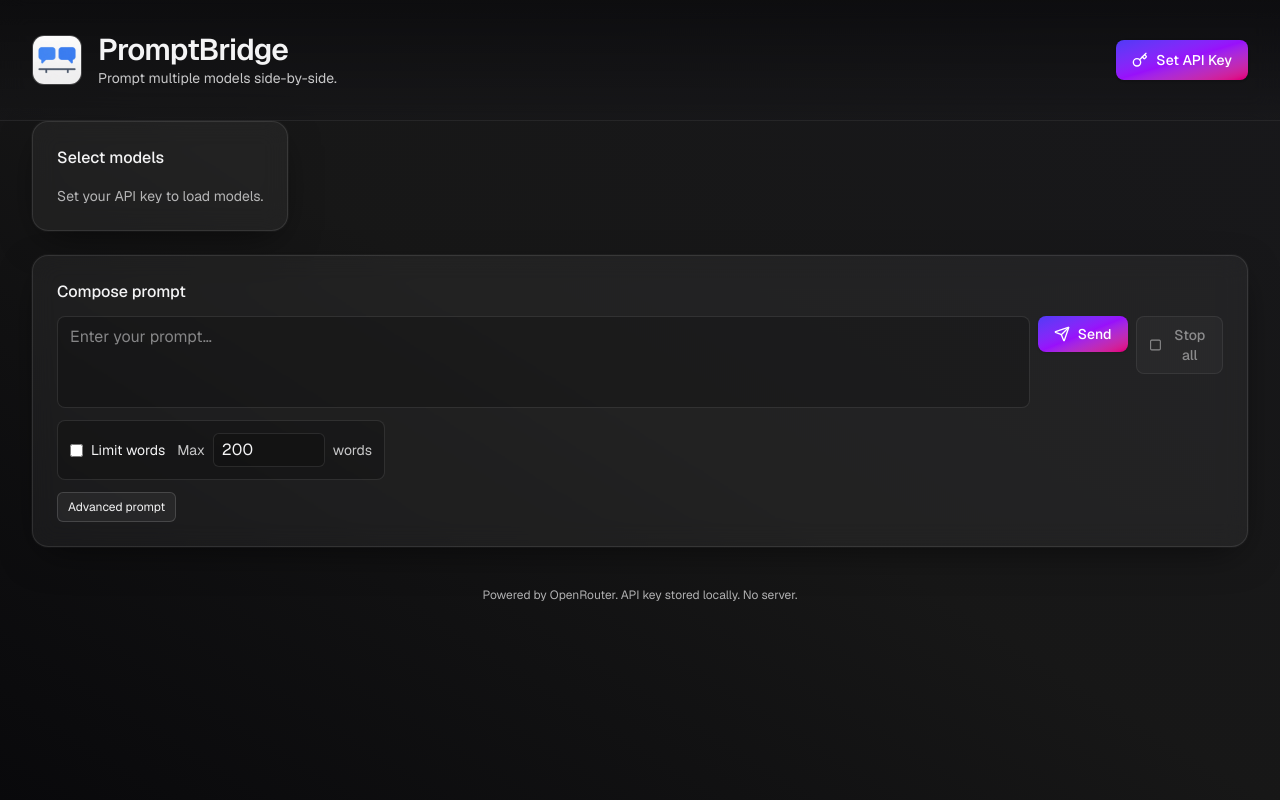
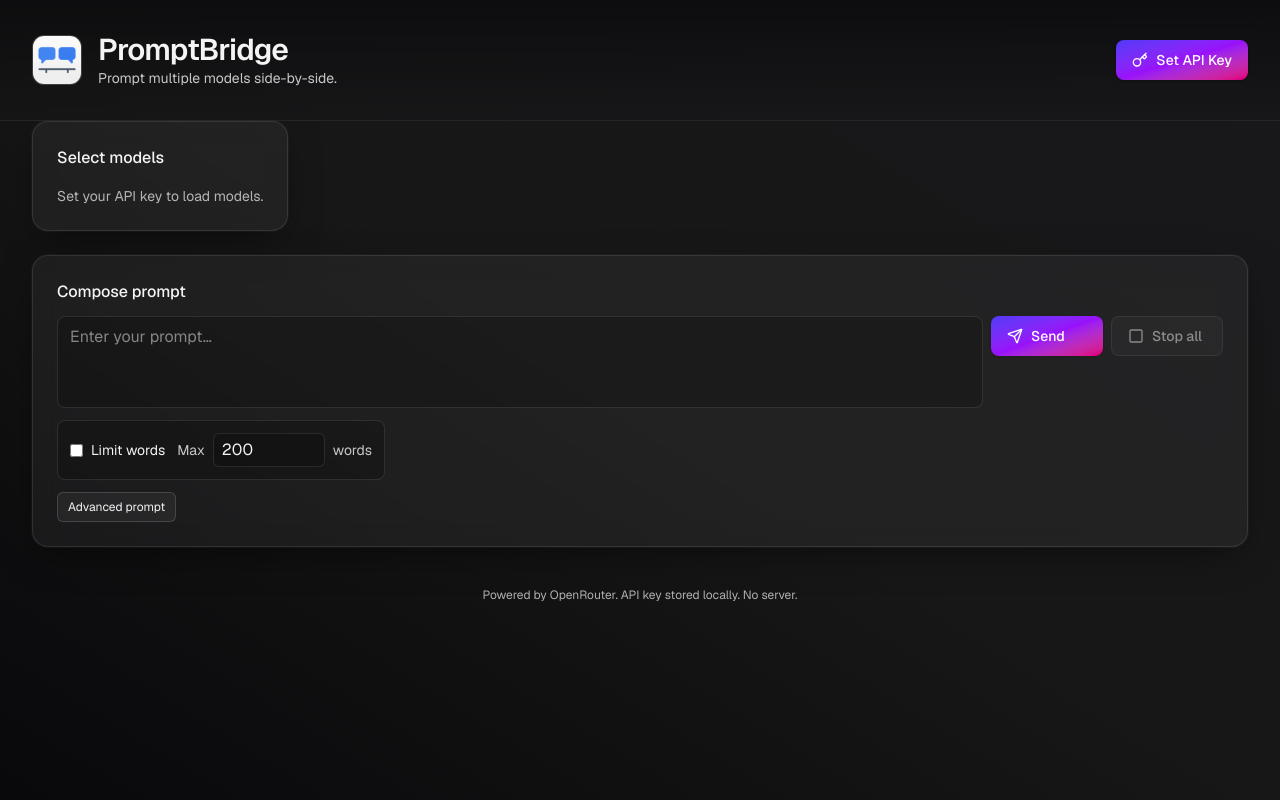
Before and after one commit to lcondliffe/PromptBridge, a Next.js app: page / in a window 1280 px wide. Built offline with nearby package versions, Linux system fonts and the light colour scheme.

Commit message:
Tweak: button sizing

```diff
--- a/src/app/page.tsx
+++ b/src/app/page.tsx
@@ -573,13 +573,13 @@ export default function Home() {
                 }}
               />
               <button
-                className="inline-flex items-center gap-2 rounded-lg px-4 py-2 text-sm font-medium bg-gradient-to-br from-indigo-600 via-purple-600 to-pink-600 text-white shadow hover:brightness-110 focus-visible:outline-none focus-visible:ring-2 focus-visible:ring-purple-500/60 transition-[colors,transform] duration-200 active:scale-[0.98] h-fit"
+                className="inline-flex items-center gap-2 rounded-lg px-4 text-sm font-medium bg-gradient-to-br from-indigo-600 via-purple-600 to-pink-600 text-white shadow hover:brightness-110 focus-visible:outline-none focus-visible:ring-2 focus-visible:ring-purple-500/60 transition-[colors,transform] duration-200 active:scale-[0.98] w-28 h-10 shrink-0"
                 type="submit"
               >
                 <Send className="size-4" /> Send
               </button>
               <button
-                className="inline-flex items-center gap-2 rounded-lg px-3 py-2 text-sm font-medium border border-white/15 bg-white/5 hover:bg-white/10 focus-visible:outline-none focus-visible:ring-2 focus-visible:ring-purple-500/40 transition-colors disabled:opacity-50 h-fit"
+                className="inline-flex items-center gap-2 rounded-lg px-4 text-sm font-medium border border-white/15 bg-white/5 hover:bg-white/10 focus-visible:outline-none focus-visible:ring-2 focus-visible:ring-purple-500/40 transition-colors disabled:opacity-50 w-28 h-10 shrink-0"
                 type="button"
                 onClick={stopAll}
                 disabled={Object.values(panes).every((p) => !p.running)}
```
